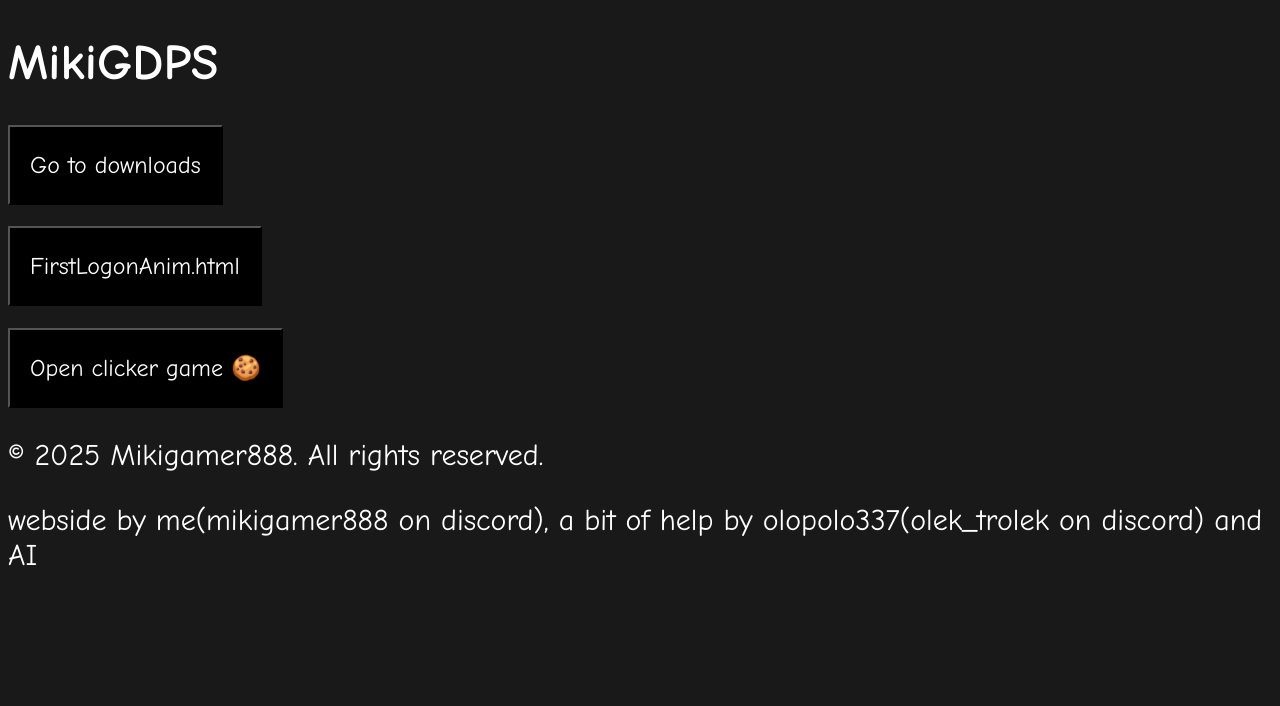
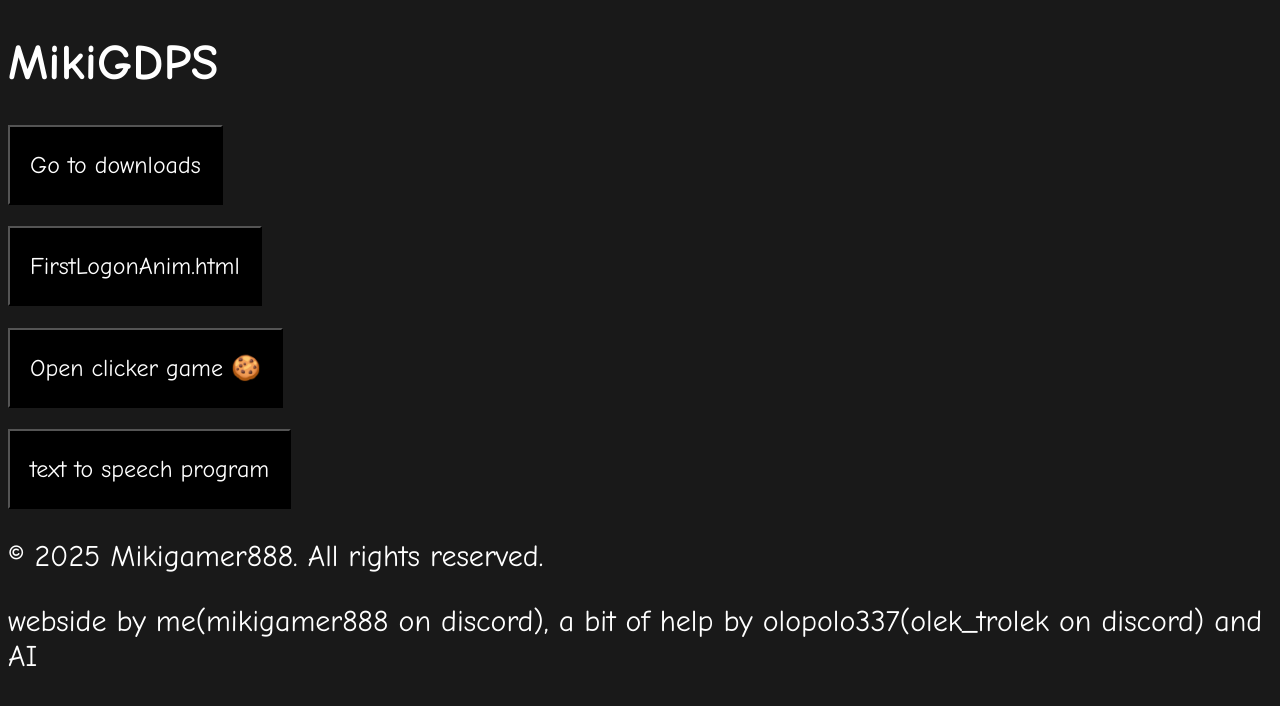
Before and after one commit to Mikigamer888/MikiGDPS-Webside, a plain HTML site: page index.html in a window 1280 px wide. Drawn offline with Linux system fonts and the light colour scheme.

Commit message:
Update index.html

```diff
--- a/index.html
+++ b/index.html
@@ -40,9 +40,15 @@
   <a href="cookie.htm">
     <button style="background-color: black; color: white" class="big-button-fixed">Open clicker game 🍪</button>
   </a>
+  <br>
+  <h1> </h1>
+  <a href="t2s.hta">
+    <button style="background-color: black; color: white" class="big-button-fixed">text to speech program</button>
+  </a>
   <footer>
    <p style="color: white" class="big-text">&copy; 2025 Mikigamer888. All rights reserved.</p>
   </footer>
   <p style="color: white" class="big-text"> webside by me(mikigamer888 on discord), a bit of help by olopolo337(olek_trolek on discord) and AI</p>
 </body>
+
 </html>
```
